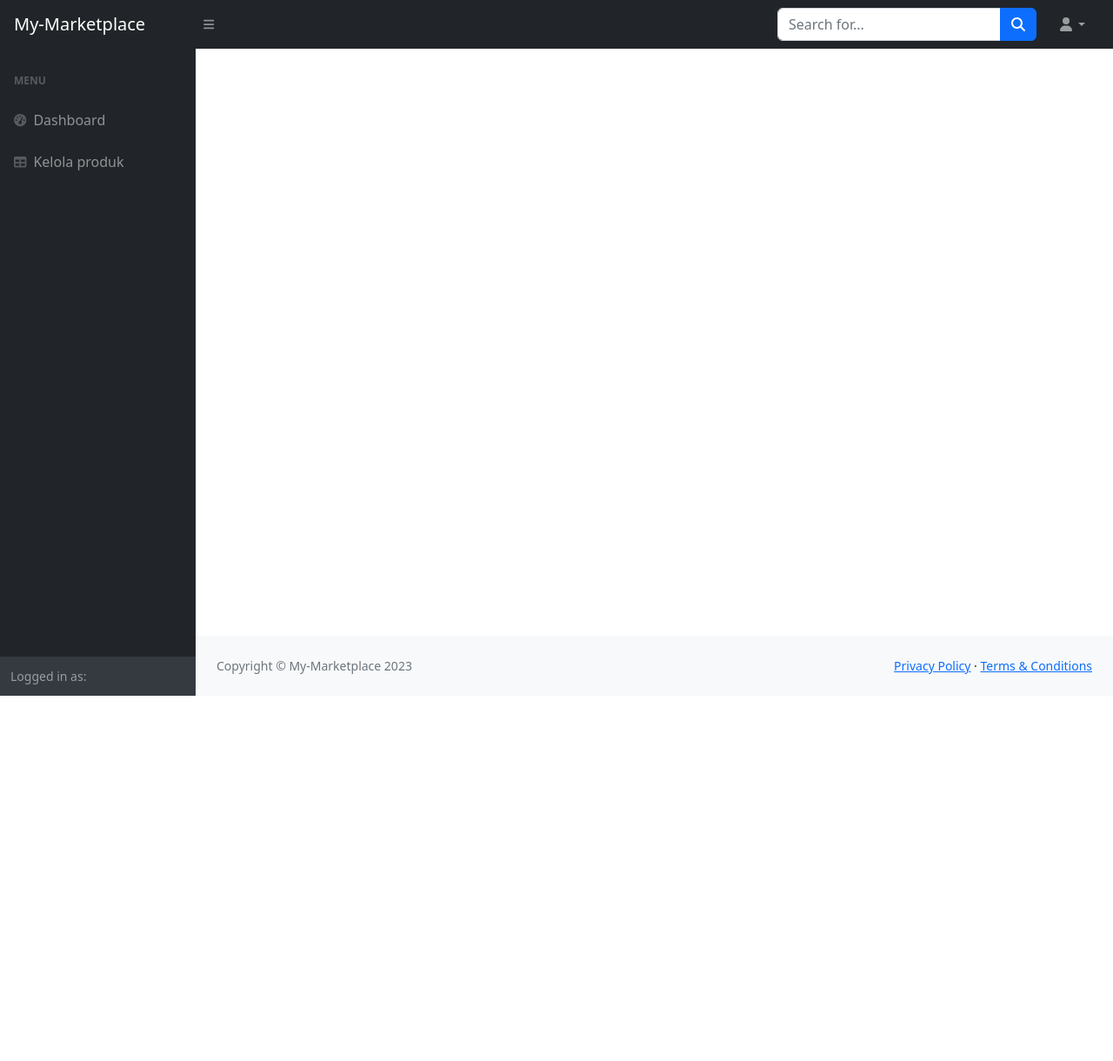
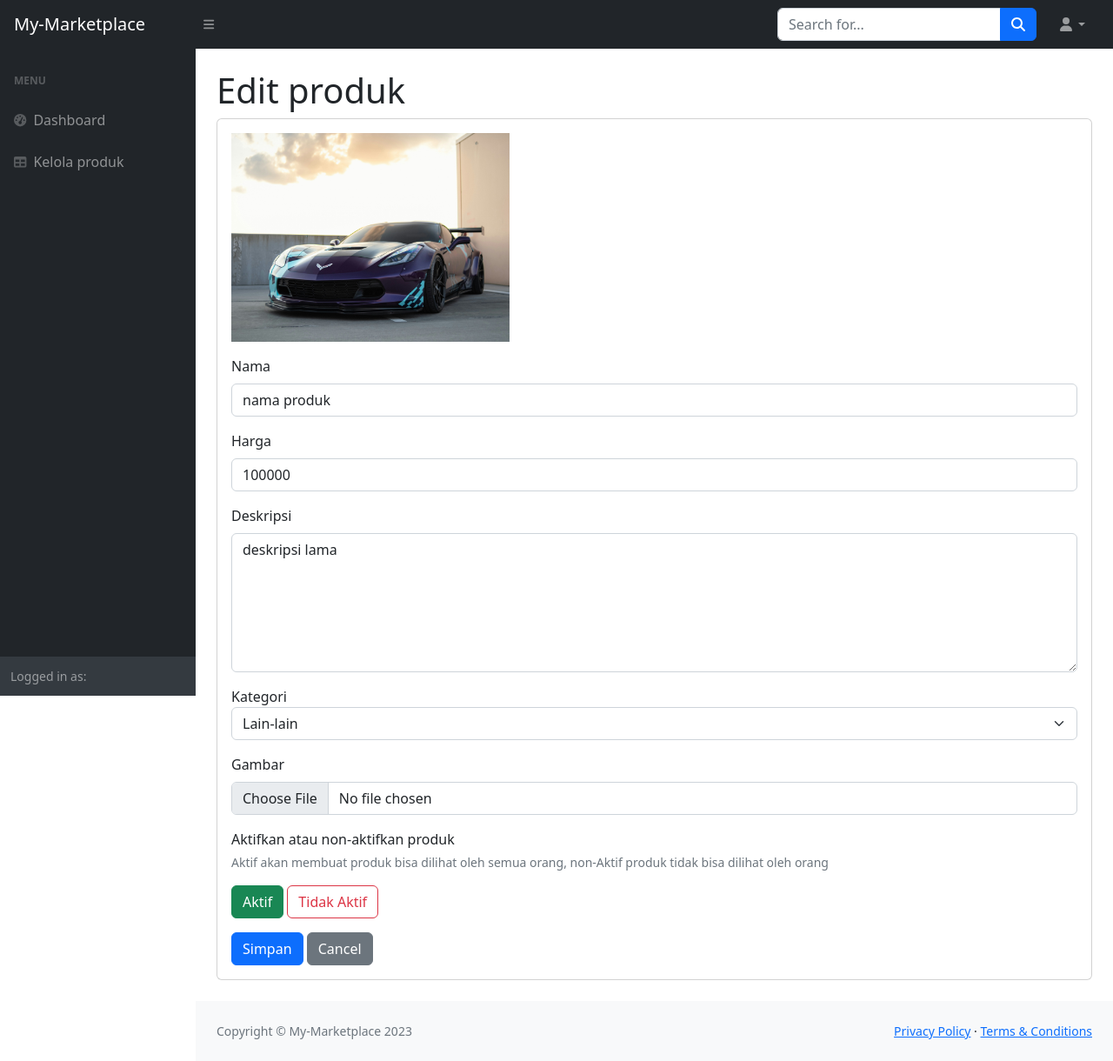
Before and after one commit to ilhamtkj/my-marketplace, a CodeIgniter 4 app: the page made by app/Views/pages/dashboard/product_edit.php in a window 1280 px wide. Shown: the whole page at 87% size. Before the commit the page ends 800 px from the top, so only its background shows below. Run offline with PHP 8.4 and a stand-in for CodeIgniter, Linux system fonts and the light colour scheme; the template is opened without the code that fills it, so the values that code supplies are empty; some libraries are stand-ins or nearby versions.

Commit message:
feat: menambah halaman untuk mengedit produk

```diff
--- a/app/Config/Routes.php
+++ b/app/Config/Routes.php
@@ -23,6 +23,7 @@ $routes->get('/cart', 'Cart::index');
 // dashboard
 $routes->get('/dashboard', 'Dashboard::index');
 $routes->get('/dashboard/manage-product', 'Dashboard::manageProduct');
+$routes->get('/dashboard/product-edit(:num)', 'Product::productEdit/$1');
 
 // testing view
 $routes->get('/showtes/(:any)', 'TesPage::showTes/$1');
--- a/app/Views/layout/dashboard/template.php
+++ b/app/Views/layout/dashboard/template.php
@@ -8,6 +8,9 @@
     <meta name="description" content="" />
     <meta name="author" content="" />
     <title><?= $title ?></title>
+    <link href="https://cdn.jsdelivr.net/npm/bootstrap@5.3.6/dist/css/bootstrap.min.css" rel="stylesheet"
+        integrity="sha384-4Q6Gf2aSP4eDXB8Miphtr37CMZZQ5oXLH2yaXMJ2w8e2ZtHTl7GptT4jmndRuHDT"
+        crossorigin="anonymous">
     <link href="https://cdn.jsdelivr.net/npm/simple-datatables@7.1.2/dist/style.min.css" rel="stylesheet" />
     <link href="<?= base_url('assets/sb-admin/css/styles.css') ?>" rel="stylesheet" />
     <script src="https://use.fontawesome.com/releases/v6.3.0/js/all.js" crossorigin="anonymous"></script>
--- a/app/Views/pages/dashboard/manageProduct.php
+++ b/app/Views/pages/dashboard/manageProduct.php
@@ -70,7 +70,10 @@
                             </td>
                             <td>
                                 <div class="d-flex flex-column gap-2">
-                                    <a class="btn btn-outline-primary" href="">edit</a>
+                                    <a class="btn btn-outline-primary"
+                                        href="<?= base_url('/dashboard/product-edit') . $product['id'] ?>">
+                                        edit
+                                    </a>
                                     <a class="btn btn-primary"
                                         href="<?= base_url('/detail/produk') . $product['id'] ?>">
                                         lihat
--- a/app/Views/pages/dashboard/product_edit.php
+++ b/app/Views/pages/dashboard/product_edit.php
@@ -1,6 +1,57 @@
 <?= $this->extend('layout/dashboard/template'); ?>
 
 <?= $this->section('content'); ?>
+<div class="container-fluid px-4">
+    <h1 class="mt-4">Edit produk</h1>
+    <div class="card mb-4">
+        <div class="card-body">
+            <div style="height: 30vh; width: 25vw;" class="mb-3">
+                <img src="/assets/img/corvette.jpg" alt="" class="w-100 h-100 object-fit-cover">
+            </div>
 
+            <!-- form -->
+            <form action="">
+                <div class="mb-3">
+                    <label class="form-label" for="name">Nama</label>
+                    <input class="form-control" type="text" name="name" id="name" value="nama produk">
+                </div>
+                <div class="mb-3">
+                    <label class="form-label" for="price">Harga</label>
+                    <input class="form-control" type="text" name="price" id="price" value="100000">
+                </div>
+                <div class="mb-3">
+                    <label class="form-label" for="description">Deskripsi</label>
+                    <textarea class="form-control" name="description" id="description"
+                        val style="height: 20vh;">deskripsi lama</textarea>
+                </div>
+                <div class="mb-3">
+                    <label for="category">Kategori</label>
+                    <select class="form-select" name="category" id="category">
+                        <option value="1" selected>Lain-lain</option>
+                        <option value="2">opsi 2</option>
+                        <option value="3">opsi 3</option>
+                        <option value="4">opsi 4</option>
+                    </select>
+                </div>
+                <div class="mb-3">
+                    <label class="form-label" for="image">Gambar</label>
+                    <input class="form-control" type="file" id="image" name="image">
+                </div>
+                <div class="mb-3">
+                    <label class="form-label mb-0">Aktifkan atau non-aktifkan produk</label>
+                    <p class="form-text">Aktif akan membuat produk bisa dilihat oleh semua orang, non-Aktif produk tidak bisa dilihat oleh orang</p>
+                    <input type="radio" class="btn-check" name="is_active" value="1" id="option1" autocomplete="off" checked>
+                    <label class="btn btn-outline-success" for="option1">Aktif</label>
+
+                    <input type="radio" class="btn-check" name="is_active" value="0" id="option2" autocomplete="off">
+                    <label class="btn btn-outline-danger" for="option2">Tidak Aktif</label>
+                </div>
+
+                <button class="btn btn-primary" type="submit">Simpan</button>
+                <button type="button" class="btn btn-secondary" onclick="history.back()">Cancel</button>
+            </form>
+        </div>
+    </div>
+</div>
 
 <?= $this->endSection('content'); ?>
```
Also changed, not shown: app/Controllers/Product.php (+9 -0 lines).
